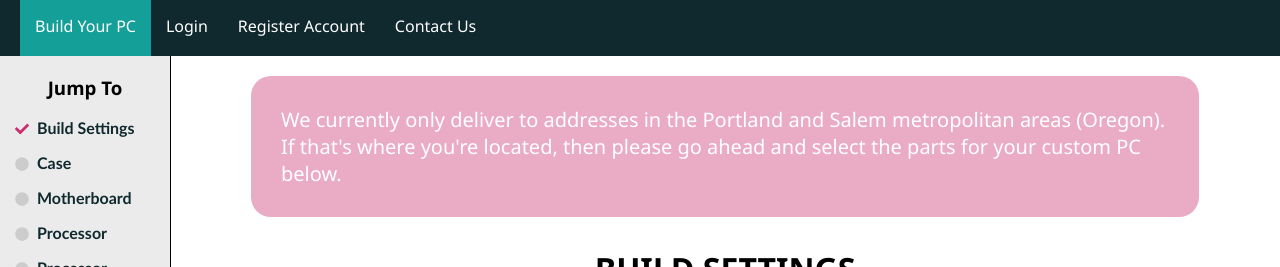
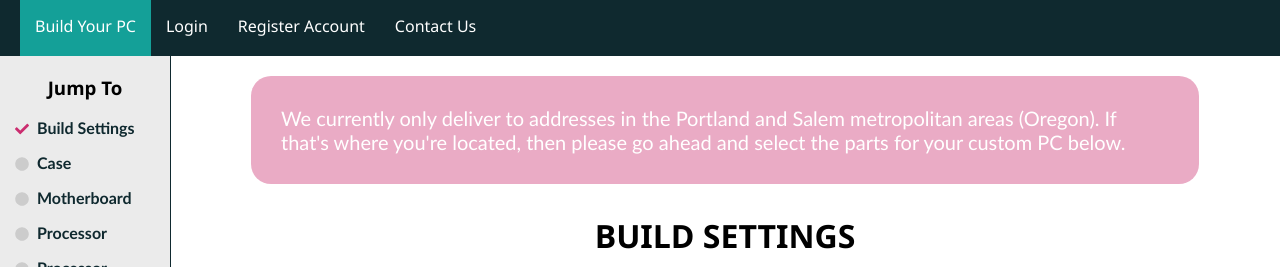
Before and after one commit to mdbruns/ubercomputer, a React (Create React App) app: page / in a window 1280 px wide. Shown: the top 267 px of the page. Built offline with nearby package versions, Linux system fonts and the light colour scheme; no server answers.

Commit message:
make cosmetic changes to footer, sidebar, scrollbars

```diff
--- a/src/components/DeliveryDisclaimer/DeliveryDisclaimer.module.css
+++ b/src/components/DeliveryDisclaimer/DeliveryDisclaimer.module.css
@@ -7,6 +7,7 @@
     padding: 10px 30px;
     text-align: left;
     margin: 10px auto 20px;;
+    font-family: Trebuchet MS, sans-serif;
 }
 
 @media only screen and (max-width: 768px) {
--- a/src/components/Navigation/Footer/Footer.module.css
+++ b/src/components/Navigation/Footer/Footer.module.css
@@ -39,3 +39,9 @@
         font-size: 16px;
     }
 }
+
+@media only screen and (max-height: 500px) {
+    .Footer {
+        height: 90px;
+    }
+}
--- a/src/components/Navigation/Sidebar/Sidebar.js
+++ b/src/components/Navigation/Sidebar/Sidebar.js
@@ -26,7 +26,7 @@ function sidebar(props) {
     return (
         <div>
             <div className={classes.SidebarToggle}>
-                <FontAwesomeIcon icon={faChevronRight}/>
+                <FontAwesomeIcon icon={faChevronRight} className={classes.Chevron}/>
             </div>
             <div className={classes.Sidebar}>
                 <h3>Jump To</h3>
--- a/src/components/Navigation/Sidebar/Sidebar.module.css
+++ b/src/components/Navigation/Sidebar/Sidebar.module.css
@@ -6,12 +6,16 @@
     bottom: 112px;
     left: 0;
     overflow-x: hidden;
-    border-right: 1px solid black;
+    border-right: 1px solid #0F292F;
     background-color: rgba(204, 204, 204, 0.4);
 }
 
 .SidebarToggle {
     display: none;
+}
+
+.Chevron {
+    color: #0F292F;
 }
 
 .Link {
@@ -77,3 +81,13 @@
         left: 50px;
     }
 }
+
+@media only screen and (max-height: 500px) {
+    .Sidebar {
+        bottom: 90px;
+    }
+
+    .SidebarToggle {
+        bottom: 90px;
+    }
+}
--- a/src/index.css
+++ b/src/index.css
@@ -15,18 +15,19 @@ code {
 /* width */
 ::-webkit-scrollbar {
   width: 10px;
+  background-color: #F5F5F5;
 }
 
 /* Track */
 ::-webkit-scrollbar-track {
   box-shadow: inset 0 0 6px rgba(0,0,0,0.3);
+  border: 1px solid #0F292F;
+  border-right: 1px solid transparent;
 	background-color: #F5F5F5;
-	border-radius: 10px;
 }
 
 /* Handle */
 ::-webkit-scrollbar-thumb {
-  background: rgba(20,160,152,0.5);
-  border-radius: 10px;
-  border-radius: 10px;
+  background-color: rgba(20,160,152,0.4);
+  min-height: 50px;
 }
```
